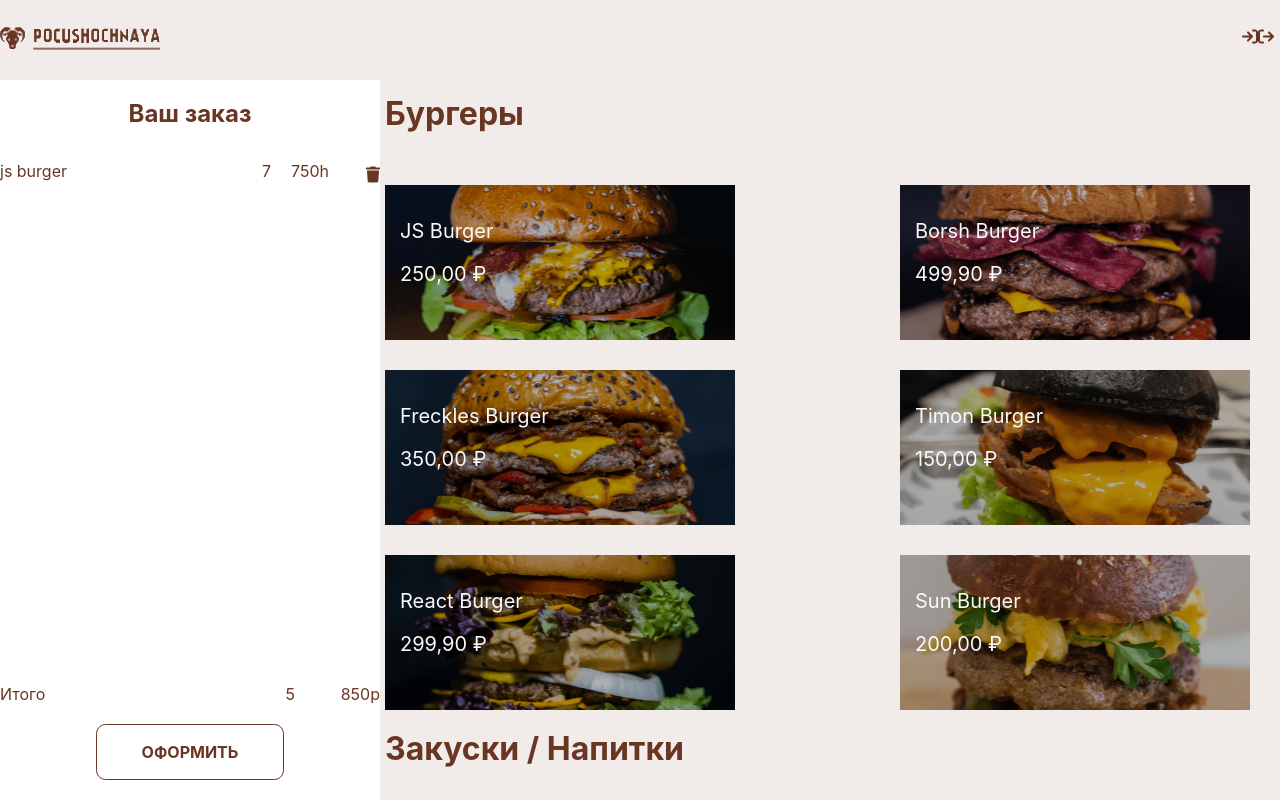
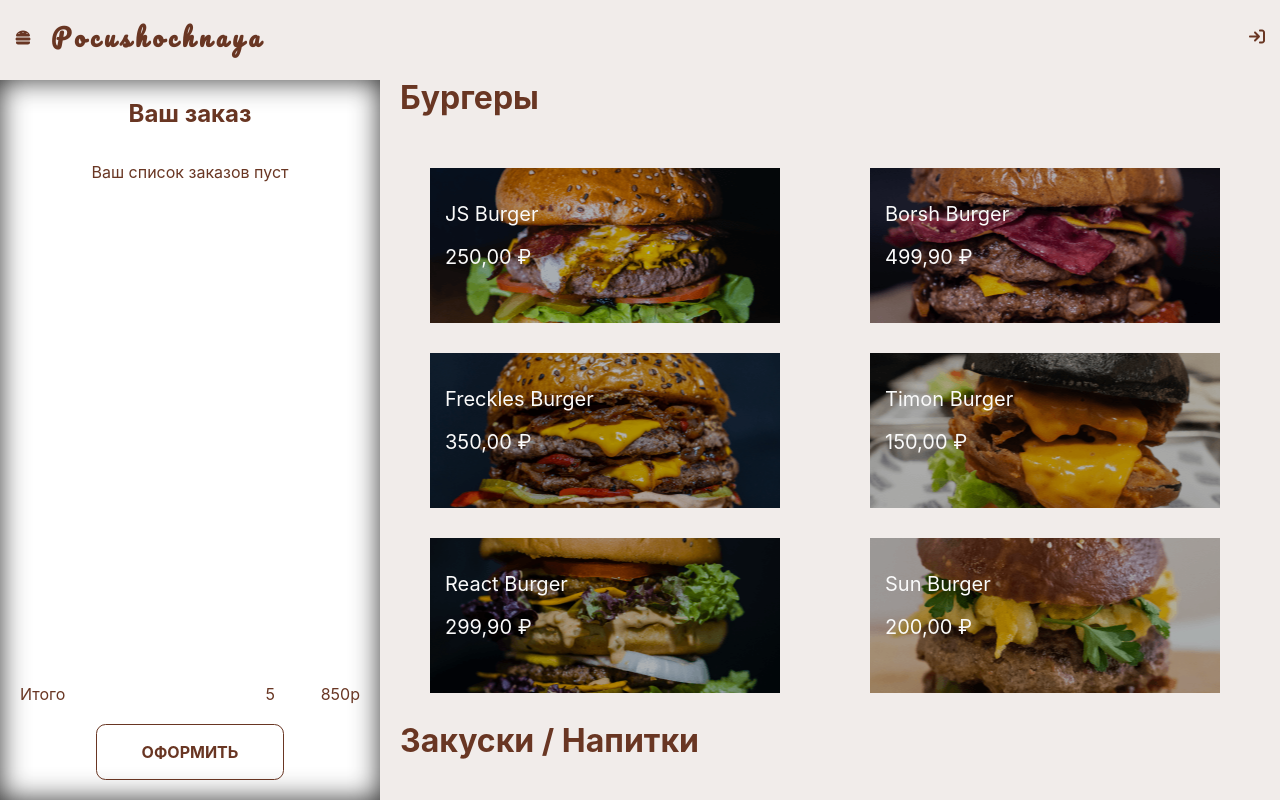
Before and after one commit to Moidodyr/pocushochnaya, a React (Create React App) app: page / in a window 1280 px wide. Shown: the top 800 px of the page. Built offline with nearby package versions, Linux system fonts and the light colour scheme.

Commit message:
adding orders

```diff
--- a/public/index.html
+++ b/public/index.html
@@ -9,6 +9,9 @@
       name="description"
       content="Web site created using create-react-app"
     />
+    <link rel="preconnect" href="https://fonts.googleapis.com">
+    <link rel="preconnect" href="https://fonts.gstatic.com" crossorigin>
+    <link href="https://fonts.googleapis.com/css2?family=Pacifico&display=swap" rel="stylesheet">
     <link rel="apple-touch-icon" href="%PUBLIC_URL%/logo192.png" />
     <link rel="manifest" href="%PUBLIC_URL%/manifest.json" />
     <title>Pocushochnaya</title>
--- a/src/actions/index.js
+++ b/src/actions/index.js
@@ -43,3 +43,10 @@ export const setOpenItem = item => {
         item
     }
 }
+
+export const setOrders = order => {
+    return {
+        type: 'SET_ORDERS',
+        order
+    }
+}
--- a/src/components/Footer/FooterStyled.js
+++ b/src/components/Footer/FooterStyled.js
@@ -5,6 +5,7 @@ import styled from 'styled-components'
 export const FooterStyled = styled.footer`
     background-color: #1f2124;
     height: 390px;
+    margin-left: 380px;
 `
 
 export const Icon = styled.div`
--- a/src/components/Menu/MenuStyled.js
+++ b/src/components/Menu/MenuStyled.js
@@ -3,15 +3,15 @@ import styled from 'styled-components'
 // Menu
 export const MenuStyled = styled.main`
     min-height: 100vh;
-    margin-bottom: 60px;
-    margin-left: 385px;
+    margin: 80px 0 60px 400px;
 `
 
 // ListItem
 export const List = styled.ul`
     display: flex;
-    justify-content: space-between;
+    justify-content: space-around;
     flex-wrap: wrap;
+    margin-bottom: 30px;
 `
 
 export const Item = styled.li`
--- a/src/components/header/Header.js
+++ b/src/components/header/Header.js
@@ -1,17 +1,21 @@
-import { HeaderStyled } from './HeaderStyled'
-import logo from '../../assets/img/logo.png'
+import { HeaderStyled, Logo, LogoIcon, HeaderTitle } from './HeaderStyled'
 import { Auth } from './HeaderStyled'
 import { Icon } from '../UI/Icon'
+import { faBurger } from '@fortawesome/free-solid-svg-icons'
 import { faArrowRightToBracket } from '@fortawesome/free-solid-svg-icons'
 import { faArrowRightFromBracket } from '@fortawesome/free-solid-svg-icons'
 
 
 const Header = () => (
     <HeaderStyled>
-        <img src={logo} alt="" />
+        <Logo>
+            <LogoIcon icon={faBurger} />
+            <HeaderTitle>Pocushochnaya</HeaderTitle>
+        </Logo>
         <Auth>
-            <Icon icon={faArrowRightToBracket} />
-            <Icon icon={faArrowRightFromBracket} />
+            {1 ? <Icon icon={faArrowRightToBracket} />
+                : <Icon icon={faArrowRightFromBracket} />
+            }
         </Auth>
     </HeaderStyled>
 )
--- a/src/components/header/HeaderStyled.js
+++ b/src/components/header/HeaderStyled.js
@@ -1,15 +1,39 @@
+import { FontAwesomeIcon } from '@fortawesome/react-fontawesome'
 import styled from 'styled-components'
 
 
 export const HeaderStyled = styled.header`
+    position: fixed;
+    top: 0;
+    left: 0;
     display: flex;
     align-items: center;
-    justify-content: space-between;
+    justify-content:space-between;
     height: 75px;
     width: 100%;
+    z-index: 3;
+`
+
+export const Logo = styled.div`
+    display: flex;
+    align-items: center;
+    width: 380px;
+    padding-left: 15px;
+`
+
+export const LogoIcon = styled(FontAwesomeIcon)`
+    width: 25px;
+    height: 25px;
+`
+
+export const HeaderTitle = styled.h2`
+    font-family: 'Pacifico';
+    letter-spacing: 5px;
+    margin-left: 20px;
 `
 
 export const Auth = styled.button`
+    padding-right: 15px;
     background-color: transparent;
     border: transparent;
     cursor: pointer;
--- a/src/components/modal/ModalItem.js
+++ b/src/components/modal/ModalItem.js
@@ -1,5 +1,5 @@
 import { useDispatch, useSelector } from 'react-redux'
-import { setOpenItem } from '../../actions'
+import { setOpenItem, setOrders } from '../../actions'
 import { Button } from '../UI/Button'
 import { Banner, Content, HeaderContent, Modal, Overlay } from './ModalStyled'
 
@@ -8,14 +8,17 @@ const ModalItem = () => {
     const openItem = useSelector(state => state.openItem),
           dispatch = useDispatch()
 
-          console.log(openItem);
-
     const closeModal = e => {
         if(e.target.id === 'overlay') {
             dispatch(setOpenItem(null))
         } else {
             return null
         }
+    }
+
+    const addToOrder = () => {
+        dispatch(setOrders(openItem))
+        dispatch(setOpenItem(null))
     }
 
     return (
@@ -27,7 +30,7 @@ const ModalItem = () => {
                         <div>{openItem.name}</div>
                         <div>{openItem.price}</div>
                     </HeaderContent>
-                    <Button>Добавить</Button>
+                    <Button onClick={addToOrder}>Добавить</Button>
                 </Content>
             </Modal>
         </Overlay>
--- a/src/components/order/Order.js
+++ b/src/components/order/Order.js
@@ -1,15 +1,24 @@
-import { OrderContent, OrderStyled, OrderTitle, Total, TotalPrice } from "./OrdersStyled"
+import { Empty, OrderContent, OrderStyled, OrderTitle, Total, TotalPrice } from "./OrdersStyled"
 import { Button } from '../UI/Button'
 import OrderListItem from "./OrderListItem"
+import { useSelector } from 'react-redux'
 
-const Order =  () => {
+
+const Order = () => {
+    const orders = useSelector(state => state.orders)
+
     return (
         <OrderStyled>
             <OrderTitle>Ваш заказ</OrderTitle>
             <OrderContent>
-                <ul>
-                    <OrderListItem />
-                </ul>
+                {orders.length
+                    ?   <ul>
+                            {orders.map(order => {
+                                return <OrderListItem key={order.id} order={order}/>
+                            })}
+                        </ul>
+                    :
+                        <Empty>Ваш список заказов пуст</Empty>}
             </OrderContent>
             <Total>
                 <span>Итого</span>
--- a/src/components/order/OrderListItem.js
+++ b/src/components/order/OrderListItem.js
@@ -3,12 +3,13 @@ import { faTrash } from '@fortawesome/free-solid-svg-icons'
 import { ItemName, ItemPrice, OrderItemStyled } from "./OrdersStyled"
 
 
-const OrderListItem = () => {
+const OrderListItem = ({ order }) => {
+
     return (
         <OrderItemStyled>
-            <ItemName>js burger</ItemName>
+            <ItemName>{order.name}</ItemName>
             <span>7</span>
-            <ItemPrice>750h</ItemPrice>
+            <ItemPrice>{order.price}</ItemPrice>
             <Icon icon={faTrash} />
         </OrderItemStyled>
     )
--- a/src/components/order/OrdersStyled.js
+++ b/src/components/order/OrdersStyled.js
@@ -10,8 +10,10 @@ export const OrderStyled = styled.section`
     flex-direction: column;
     min-width: 380px;
     height: calc(100% - 80px);
+    padding: 0 20px;
     background-color: #fff;
-    box-shadow: 3px 4px 5px rgba(0, 0, 0, 0.25px);
+    -webkit-box-shadow: inset 0px 0px 29px -1px rgba(0,0,0,0.85);
+    box-shadow: inset 0px 0px 29px -1px rgba(0,0,0,0.85);
 `
 
 export const OrderTitle = styled.h2`
@@ -35,7 +37,7 @@ export const TotalPrice = styled.div`
     margin-left: 20px;
 `
 
-export const EmptyList = styled.p`
+export const Empty = styled.p`
     text-align: center;
 `
 
--- a/src/reducers/index.js
+++ b/src/reducers/index.js
@@ -2,7 +2,8 @@ const initialState = {
     menu: [],
     loading: false,
     error: null,
-    openItem: null
+    openItem: null,
+    orders: []
 }
 
 
@@ -31,6 +32,12 @@ const reduser = (state = initialState, action) => {
                 ...state,
                 openItem: item
             }
+        case 'SET_ORDERS':
+            const order = action.order
+            return {
+                ...state,
+                orders: state.orders.concat(order)
+            }
 
         default: return state
     }
```
Also changed, not shown: src/assets/img/logo.png (deleted).
